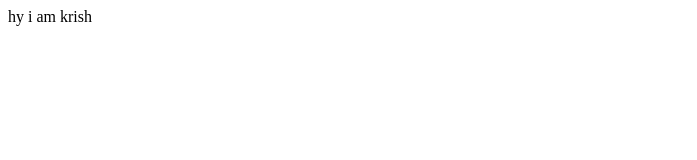
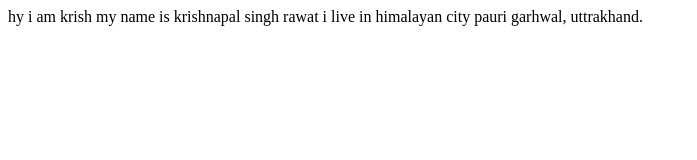
Before and after one commit to LakshmanRawat/krish-site, a plain HTML site: page index.html in a window 1280 px wide. Shown: the whole page, without its empty margins (0-697 px from the left). Drawn offline with Linux system fonts and the light colour scheme.

Commit message:
docs: update introduction

```diff
--- a/index.html
+++ b/index.html
@@ -7,5 +7,7 @@
 </head>
 <body>
     hy i am  krish
+    my name is krishnapal singh rawat
+i live in himalayan city pauri garhwal, uttrakhand.
 </body>
 </html>
```
